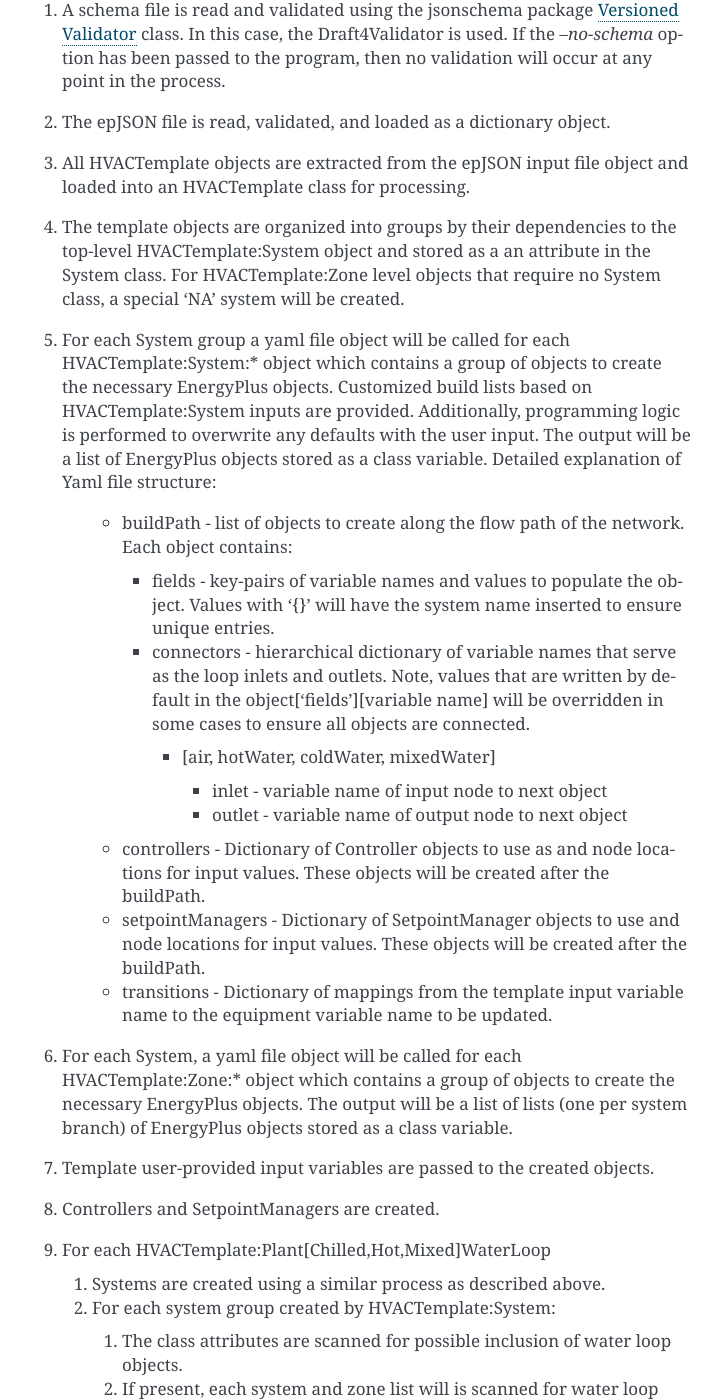
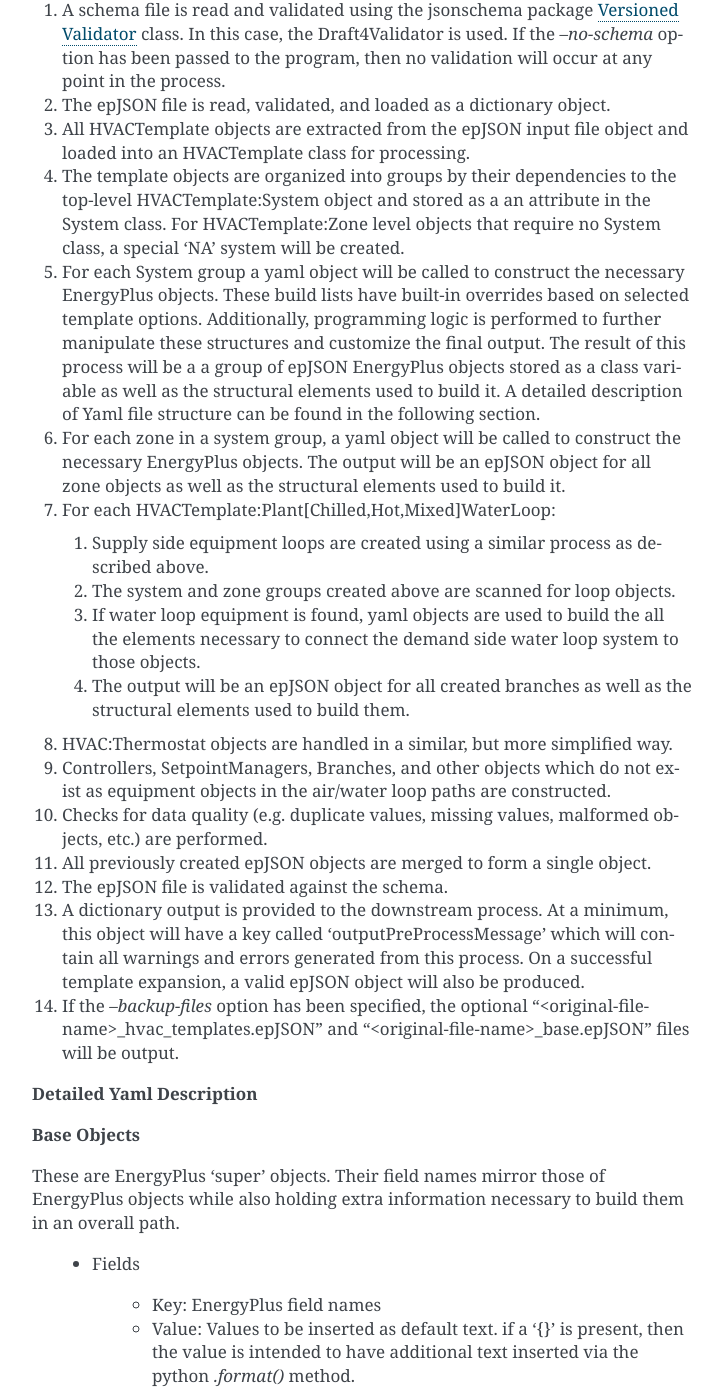
Before and after one commit to JasonGlazer/pyExpandObjects, a Sphinx documentation site: the page built from docs/CodeStructureOverview.rst, in a window 1280 px wide and 1400 px high, scrolled down 1260 px. Shown: the whole window, without its empty margins (388-1110 px from the left). Built offline with Sphinx 7.4.7, drawn with Linux system fonts in a browser that asks for light colours; some of the changed text lies outside the part shown.

Commit message:
edited code overview and added notes for future work

```diff
--- a/docs/CodeStructureOverview.rst
+++ b/docs/CodeStructureOverview.rst
@@ -42,231 +42,169 @@ Given that pyExpandObject serves a simple overall purpose, the processing path i
 2. The epJSON file is read, validated, and loaded as a dictionary object.
 3. All HVACTemplate objects are extracted from the epJSON input file object and loaded into an HVACTemplate class for processing.
 4. The template objects are organized into groups by their dependencies to the top-level HVACTemplate:System object and stored as a an attribute in the System class.  For HVACTemplate:Zone level objects that require no System class, a special 'NA' system will be created.
-5. For each System group a yaml file object will be called for each HVACTemplate:System:* object which contains a group of objects to create the necessary EnergyPlus objects.  Customized build lists based on HVACTemplate:System inputs are provided.  Additionally, programming logic is performed to overwrite any defaults with the user input.  The output will be a list of EnergyPlus objects stored as a class variable.  Detailed explanation of Yaml file structure:
+5. For each System group a yaml object will be called to construct the necessary EnergyPlus objects.  These build lists have built-in overrides based on selected template options.  Additionally, programming logic is performed to further manipulate these structures and customize the final output.  The result of this process will be a a group of epJSON EnergyPlus objects stored as a class variable as well as the structural elements used to build it.  A detailed description of Yaml file structure can be found in the following section.
+6. For each zone in a system group, a yaml object will be called to construct the necessary EnergyPlus objects.  The output will be an epJSON object for all zone objects as well as the structural elements used to build it.
+7. For each HVACTemplate:Plant[Chilled,Hot,Mixed]WaterLoop:
 
-    * buildPath - list of objects to create along the flow path of the network.  Each object contains:
+  1. Supply side equipment loops are created using a similar process as described above.
+  2. The system and zone groups created above are scanned for loop objects.
+  3. If water loop equipment is found, yaml objects are used to build the all the elements necessary to connect the demand side water loop system to those objects.
+  4. The output will be an epJSON object for all created branches as well as the structural elements used to build them.
 
-      * fields - key-pairs of variable names and values to populate the object.  Values with '{}' will have the system name inserted to ensure unique entries.
-      * connectors - hierarchical dictionary of variable names that serve as the loop inlets and outlets.  Note, values that are written by default in the object['fields'][variable name] will be overridden in some cases to ensure all objects are connected.
+8. HVAC:Thermostat objects are handled in a similar, but more simplified way.
+9. Controllers, SetpointManagers, Branches, and other objects which do not exist as equipment objects in the air/water loop paths are constructed.
+10. Checks for data quality (e.g. duplicate values, missing values, malformed objects, etc.) are performed.
+11. All previously created epJSON objects are merged to form a single object.
+12. The epJSON file is validated against the schema.
+13. A dictionary output is provided to the downstream process.  At a minimum, this object will have a key called 'outputPreProcessMessage' which will contain all warnings and errors generated from this process.  On a successful template expansion, a valid epJSON object will also be produced.
+14. If the `--backup-files` option has been specified, the optional "\<original-file-name\>_hvac_templates.epJSON" and "\<original-file-name\>_base.epJSON" files will be output.
 
-        * [air, hotWater, coldWater, mixedWater]
-
-          * inlet - variable name of input node to next object
-          * outlet - variable name of output node to next object
-
-    * controllers - Dictionary of Controller objects to use as and node locations for input values.  These objects will be created after the buildPath.
-    * setpointManagers - Dictionary of SetpointManager objects to use and node locations for input values.  These objects will be created after the buildPath.
-    * transitions - Dictionary of mappings from the template input variable name to the equipment variable name to be updated.
-
-6. For each System, a yaml file object will be called for each HVACTemplate:Zone:* object which contains a group of objects to create the necessary EnergyPlus objects.  The output will be a list of lists (one per system branch) of EnergyPlus objects stored as a class variable.
-7. Template user-provided input variables are passed to the created objects.
-8. Controllers and SetpointManagers are created.
-9. For each HVACTemplate:Plant[Chilled,Hot,Mixed]WaterLoop
-
-  1. Systems are created using a similar process as described above.
-  2. For each system group created by HVACTemplate:System:
-
-    1. The class attributes are scanned for possible inclusion of water loop objects.
-    2. If present, each system and zone list will is scanned for water loop objects.
-    3. If water loop objects are found, then yaml file objects are called to build the supporting objects to connect the water loop system to those elements.
-    4. The output is saved as a list of lists (one per system branch) in the class.
-
-  3. Controllers and SetpointMnaagers are create for the water loop.
-
-10. HVAC:Template objects are handled in a similar, but more simplified way.
-11. For each system loop, additional required objects will be created based on the class structure (e.g. Branch, BranchList, Connector:\*)
-
-12. All created objects are checked for duplicate keys and merged to one epJSON object.
-13. The original template objects are removed from the input file and new objects are merged after checking for duplicate keys.
-14. epJSON file validation is performed.
-15. Errors and warnings are written to the standard error file.
-16. If validated, the epJSON object is output as result for the downstream pipeline.
 
 .. _Versioned Validator: https://python-jsonschema.readthedocs.io/en/stable/validate/#versioned-validators
 
-**Sample Yaml Configuration**
+**Detailed Yaml Description**
+
+**Base Objects**
+
+These are EnergyPlus 'super' objects.  Their field names mirror those of EnergyPlus objects while also holding extra information necessary to build them in an overall path.
+
+    * Fields
+
+        * Key: EnergyPlus field names
+        * Value: Values to be inserted as default text.  if a '{}' is present, then the value is intended to have additional text inserted via the python `.format()` method.
+
+    * Connectors
+
+        * Loop Type [Air, ChilledWater, MixedWater]
+
+            * Inlet - EnergyPlus inlet node name for the loop type.
+            * Outlet - EnergyPlus outlet node name for the loop type.
+
+Example:
+
 
 .. code-block:: yaml
 
-  # Objects
-  OutdoorAir:NodeLists:
-    BaseConfig: &OutdoorAirNodeListBase
-      OutdoorAir:NodeList:
-        Fields:
-          - '{} Outside Air Inlet'
-        Connectors:
-          Air:
-            Outlet: '{} Outside Air Inlet'
+  OutdoorAir:Mixer:
+    Fields:
+      name: '{} OA Mixing Box'
+      mixed_air_node_name: '{} Mixed Air Outlet'
+      outdoor_air_stream_node_name: '{} Outside Air Inlet'
+      relief_air_stream_node_name: '{} Relief Air Outlet'
+      return_air_stream_node_name: '{} Return Air Loop Inlet'
+    Connectors:
+      Air:
+        Inlet: outdoor_air_stream_node_name
+        Outlet: mixed_air_node_name
 
-  OutdoorAir:Mixers: # structure might be unnecessary but is being used for example
-    CommonFields: &OutdoorAirMixersCommonFields
-      name: '{} OA Mixing Box'
-      mixed_Air_node_name: '{} Mixed Air Outlet'
-      outdoor_Air_stream_node_name: '{} Outside Air Inlet' #will be overridden
-      relief_Air_stream_node_name: '{} Relief Air Outlet'
-      return_Air_stream_node_name: '{} Return Air Loop Inlet'
-    CommonConnectors: &OutdoorAirMixersCommonConnectors
-      Air:
-        inlet: outdoor_Air_stream_node_name
-        Outlet: mixed_Air_node_name
-    BaseConfig: &OutdoorAirMixerBase
-      OutdoorAir:Mixer:
-        Fields:
-          << : *OutdoorAirMixersCommonFields
-        Connectors:
-          << : *OutdoorAirMixersCommonConnectors
+**Sub-system Components**
 
-  Coils:
-    CommonFields: &CoilsCommonFields
-      name: '{} Cooling Coil'
-    Cooling:
-      Water:
-        CommonFields: &CoilsCoolingCommonFields
-          Air_inlet_node_name: '{} Cooling Coil Inlet'
-          Air_Outlet_node_name: '{} Cooling Coil Outlet'
-          water_inlet_node_name: '{} Cooling Coil Chw Inlet'
-          water_Outlet_node_name: '{} Cooling Coil Chw Outlet'
-        CommonConnectors: &CoilsCoolingCommonConnectors
-          Air:
-            inlet: Air_inlet_node_name
-            Outlet: Air_Outlet_node_name
-          ChilledWater:
-            inlet: water_inlet_node_name
-            Outlet: water_Outlet_node_name
-        Base: &CoilsCoolingWaterBase
-          Coil:Cooling:Water:
-            Fields:
-              << : *CoilsCommonFields
-              << : *CoilsCoolingCommonFields
-            Connectors:
-              << : *CoilsCoolingCommonConnectors
-        DetailedGeometry: &CoilsCoolingWaterDetailedGeometry
-          Coil:Cooling:Water:DetailedGeometry:
-            Fields:
-              << : *CoilsCommonFields
-              << : *CoilsCoolingCommonFields
-            Connectors:
-              << : *CoilsCoolingCommonConnectors
+These are intermediate groupings of base objects which do not fit in the typical hierarchy structures to be reused in more complex systems
 
-  # Basic Systems
+.. code-block:: yaml
+
   SystemConfigOutdoorAirBase: &SystemConfigOutdoorAirBase
-    - << : *OutdoorAirNodeListBase
-    - << : *OutdoorAirMixerBase
+  - << : *OutdoorAirMixerBase
+  - << : *CoilsCoolingWaterBase
+  - << : *CoilsHeatingWaterBase
+  - << : *FanVariableVolumeBase
 
-  #HVAC System Templates
+**HVACTemplate**
+
+This object provides a structural hierarchy to the template expansion process.
+
+  * BuildPath - Ordered list of objects to create along the flow path of the network
+  * Transitions - Mapping dictionary that transfers HVACTemplate inputs to objects (e.g. fan efficiency)
+  * Connectors - System level supply and demand connectors.  The values can be expressed as a special 'complex value type'.  Please see the following section for further explanation.
+
+.. code-block:: yaml
+
   HVACTemplate:System:VAV:
-    buildPath:
+    BuildPath:
       - *SystemConfigOutdoorAirBase
-      - *CoilsCoolingWaterBase
-    transitions:
+    Transitions:
       supply_fan_total_efficiency:
         Fan:VariableVolume: fan_total_efficiency
-    setpointManagers:
-      SetpointManager:MixedAir:
-        name: '{} Cooling Coil Air Temp Manager'
-        control_variable: 'Temperature'
-        reference_setpoint_node_name:
-          AirLoopHVAC: 'supply_side_Outlet_node_names'
-    controllers:
-      Controller:OutdoorAir:
-        name: '{} OA Controller'
-        revief_Air_Outlet_node_name:
-          OutdoorAir:Mixer: relief_Air_stream_node_name
-        return_Air_node_name:
-          OutdoorAir:Mixer: return_Air_stream_node_name
-        minimum_outdoor_Air_flow_rate: autosize
-        maximum_outdoor_Air_flow_rate: autosize
+    Connectors:
+      Supply:
+        Inlet:
+          OutdoorAir:Mixer: return_air_stream_node_name
+      Demand:
+        Inlet: '{} Supply Path Inlet'
+        Outlet: '{} Return Air Outlet'
 
-**Sample Output**
+**OptionTree**
 
-.. code-block:: python
+This object outlines alternate build instructions based on user inputs to the HVACTemplate
 
-  {
-    'buildPath': [
-      [
-        {
-          'OutdoorAir:NodeList': {
-            'Fields': [
-              '{} Outside Air Inlet'
-            ],
-            'Connectors': {
-              'Air': {
-                'Outlet': '{} Outside Air Inlet'
-              }
-            }
-          }
-        },
-        {
-          'OutdoorAir:Mixer': {
-            'Fields': {
-              'name': '{} OA Mixing Box',
-              'mixed_Air_node_name': '{} Mixed Air Outlet',
-              'outdoor_Air_stream_node_name': '{} Outside Air Inlet',
-              'relief_Air_stream_node_name': '{} Relief Air Outlet',
-              'return_Air_stream_node_name': '{} Return Air Loop Inlet'
-            },
-            'Connectors': {
-              'Air': {
-                'inlet': 'outdoor_Air_stream_node_name',
-                'Outlet': 'mixed_Air_node_name'
-              }
-            }
-          }
-        }
-      ],
-      {
-        'Coil:Cooling:Water': {
-          'Fields': {
-            'name': '{} Cooling Coil',
-            'Air_inlet_node_name': '{} Cooling Coil Inlet',
-            'Air_Outlet_node_name': '{} Cooling Coil Outlet',
-            'water_inlet_node_name': '{} Cooling Coil Chw Inlet',
-            'water_Outlet_node_name': '{} Cooling Coil Chw Outlet'
-          },
-          'Connectors': {
-            'Air': {
-              'inlet': 'Air_inlet_node_name',
-              'Outlet': 'Air_Outlet_node_name'
-            },
-            'ChilledWater': {
-              'inlet': 'water_inlet_node_name',
-              'Outlet': 'water_Outlet_node_name'
-            }
-          }
-        }
-      }
-    ],
-    'transitions': {
-      'supply_fan_total_efficiency': {
-        'Fan:VariableVolume': 'fan_total_efficiency'
-      }
-    },
-    'setpointManagers': {
-      'SetpointManager:MixedAir': {
-        'name': '{} Cooling Coil Air Temp Manager',
-        'control_variable': 'Temperature',
-        'reference_setpoint_node_name': {
-          'AirLoopHVAC': 'supply_side_Outlet_node_names'
-        }
-      }
-    },
-    'controllers': {
-      'Controller:OutdoorAir': {
-        'name': '{} OA Controller',
-        'revief_Air_Outlet_node_name': {
-          'OutdoorAir:Mixer': 'relief_Air_stream_node_name'
-        },
-        'return_Air_node_name': {
-          'OutdoorAir:Mixer': 'return_Air_stream_node_name'
-        },
-        'minimum_outdoor_Air_flow_rate': 'autosize',
-        'maximum_outdoor_Air_flow_rate': 'autosize'
-      }
-    }
-  }
+  * Base - HVACTemplate object
+  * ReplaceElements - mappings from template input selections that result in a replacement operation.  For example, selecting an electric heating coil when a water coil is specified in the base build.
+  * InsertElements - mappings from template input selections that result in insertion operations.  For example, specifying that a preheat coil should be included in the build path.
+  * RemoveElements - Currently unused
+
+.. code-block:: yaml
+
+  OptionTree:HVACTemplate:System:VAV:
+    Base: *HVACTemplateSystemVAVBaseTemplate
+    ReplaceElements:
+      heating_coil_type:
+        ReplaceRegex: '^Coil:Heating:*'
+        ReplaceElement:
+          None: None
+          Electric:
+            Object:
+            FieldNameReplacement: '{} Electric'
+    InsertElements:
+      preheat_coil_type:
+        Location:
+          BeforeObject: OutdoorAir:Mixer
+        ObjectType:
+          Electric:
+            Object: *CoilsHeatingElectricBase
+            FieldNameReplacement: '{} Preheat Electric'
+        Transitions:
+          preheat_efficiency: efficiency
+    RemoveElements:
+
+**Miscellaneous**
+
+Various objects that can be built with complex input types or other mappings.
+
+  * controllers - Dictionary of Controller objects to use as and node locations for input values.  These objects will be created after the buildPath.
+  * setpointManagers - Dictionary of SetpointManager objects to use and node locations for input values.  These objects will be created after the buildPath.
+  * transitions - Dictionary of mappings from the template input variable name to the equipment variable name to be updated.
+
+.. code-block:: yaml
+
+  Controllers:
+    OutdoorAir:
+      Base:
+        Controller:OutdoorAir:
+          name: '{} OA Controller'
+          relief_air_outlet_node_name:
+            OutdoorAir:Mixer: relief_air_stream_node_name
+          return_air_node_name:
+            OutdoorAir:Mixer: return_air_stream_node_name
+
+**Complex Value Type**
+
+Some values can be expressed as one of two types:
+
+1. static value - Number or string which does not contain '{}' for further formatting
+2. Dictionary mapping :
+
+  * Required Sub-dictionary
+  * Key - EnergyPlus Object.
+  * Value - the reference node of the object
 
 ----------------------
 Command Line Interface
 ----------------------
 
-... in progress...
+`-xb --output-backups     Output separated epJSON`
+
+It is not possible to comment sections of code in JSON formatted files.  Therefore, expepJSON files do not have the ability to retain the HVACTemplate objects used to create the current document.  If the original file were to be overwritten, then all template data would be lost.  In an attempt to provide and additional layer of backups, this option will output two files: one with HVACTemplate objects, and one with all other objects.  With these files, the original input file can be created, or specific objects can be copied and pasted.
+
+`-ns --no-schema     Skip all schema validation checks`
+
+One benefit of the JSON file format is that files can be validated before simulation.  This means that erroneous inputs can be found before simulation, which saves time debugging output files and reading through logs, unsure of the error source.  This includes syntax errors, values that are out of range, and missing required inputs.  However, situations may occur when the user wishes to skip schema validation, in which case this flag should be used.
--- a/expand_objects/resources/energyplus_objects_config.yaml
+++ b/expand_objects/resources/energyplus_objects_config.yaml
@@ -154,7 +154,7 @@ OptionTree:HVACTemplate:System:VAV: # configuration to store options for alterin
         preheat_efficiency: efficiency # doesn't currently exist as an option, this is just an example
   RemoveElements: # Not sure if this is needed but it should be possible, probably using list.pop()
 
-# setpoint managers
+# Miscellaneous
 SetpointManagers:
   MixedAir:
     Base:
@@ -169,7 +169,6 @@ SetpointManagers:
           Fan:VariableVolume: air_outlet_node_name
         setpoint_node_or_nodelist_name: '{} Mixed Air Nodes'
 
-# Controllers
 Controllers:
   OutdoorAir:
     Base:
```
Also changed, not shown: 2 other files.
